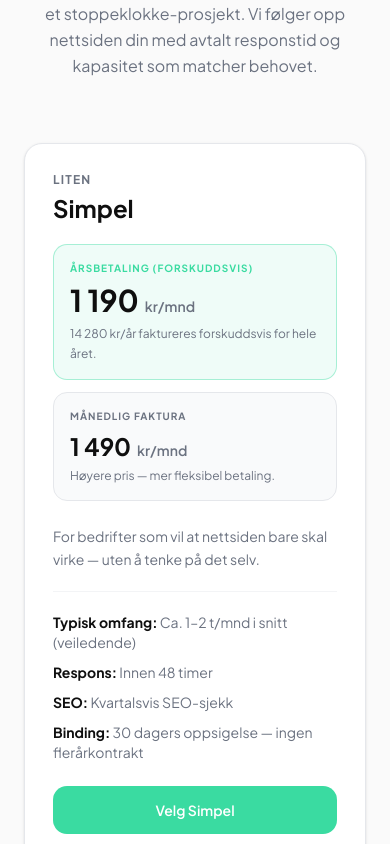
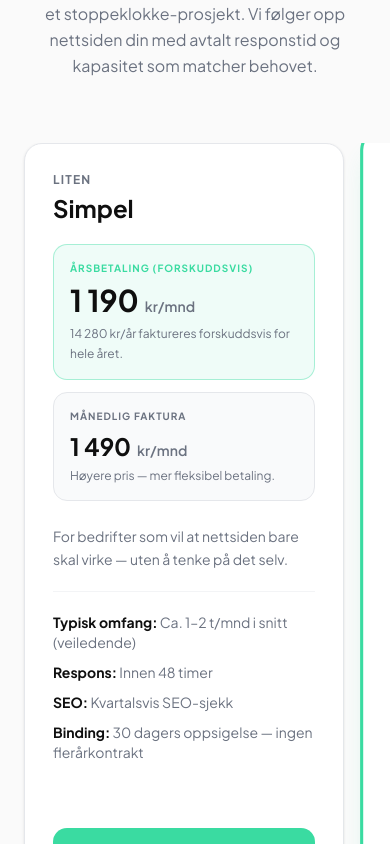
Before and after one commit to theactualgin/sideklar-website, a Next.js app: page /pakker in a window 390 px wide. Shown: the part 2540-3384 px from the top of the page. Built offline with nearby package versions, Linux system fonts and the light colour scheme.

Commit message:
feat: swipable pakker cards on mobile

```diff
--- a/app/globals.css
+++ b/app/globals.css
@@ -46,6 +46,14 @@
   --radius-2xl: calc(var(--radius) * 1.8);
   --radius-3xl: calc(var(--radius) * 2.2);
   --radius-4xl: calc(var(--radius) * 2.6);
+}
+
+.scrollbar-none {
+  scrollbar-width: none;
+  -ms-overflow-style: none;
+}
+.scrollbar-none::-webkit-scrollbar {
+  display: none;
 }
 
 :root {
--- a/components/sections/retainer-pricing.tsx
+++ b/components/sections/retainer-pricing.tsx
@@ -81,8 +81,8 @@ export function RetainerPricing() {
           </p>
         </motion.div>
 
-        {/* Cards */}
-        <div className="grid md:grid-cols-3 gap-8 items-stretch">
+        {/* Cards — horizontal swipe on mobile, grid on desktop */}
+        <div className="flex md:grid md:grid-cols-3 gap-6 md:gap-8 items-stretch overflow-x-auto md:overflow-visible snap-x snap-mandatory md:snap-none scroll-pl-6 pb-4 md:pb-0 -mx-6 md:mx-0 px-6 md:px-0 scrollbar-none">
           {plans.map((plan, i) => (
             <motion.div
               key={plan.name}
@@ -95,7 +95,7 @@ export function RetainerPricing() {
                   ? { scale: 1.06, transition: { duration: 0.2 } }
                   : { scale: 1.03, rotate: i === 0 ? -1 : 1, transition: { duration: 0.2 } }
               }
-              className="relative cursor-default"
+              className="relative cursor-default flex-none w-[82vw] sm:w-[360px] md:w-auto snap-start"
             >
               {/* Most popular badge */}
               {plan.popular && (
```
